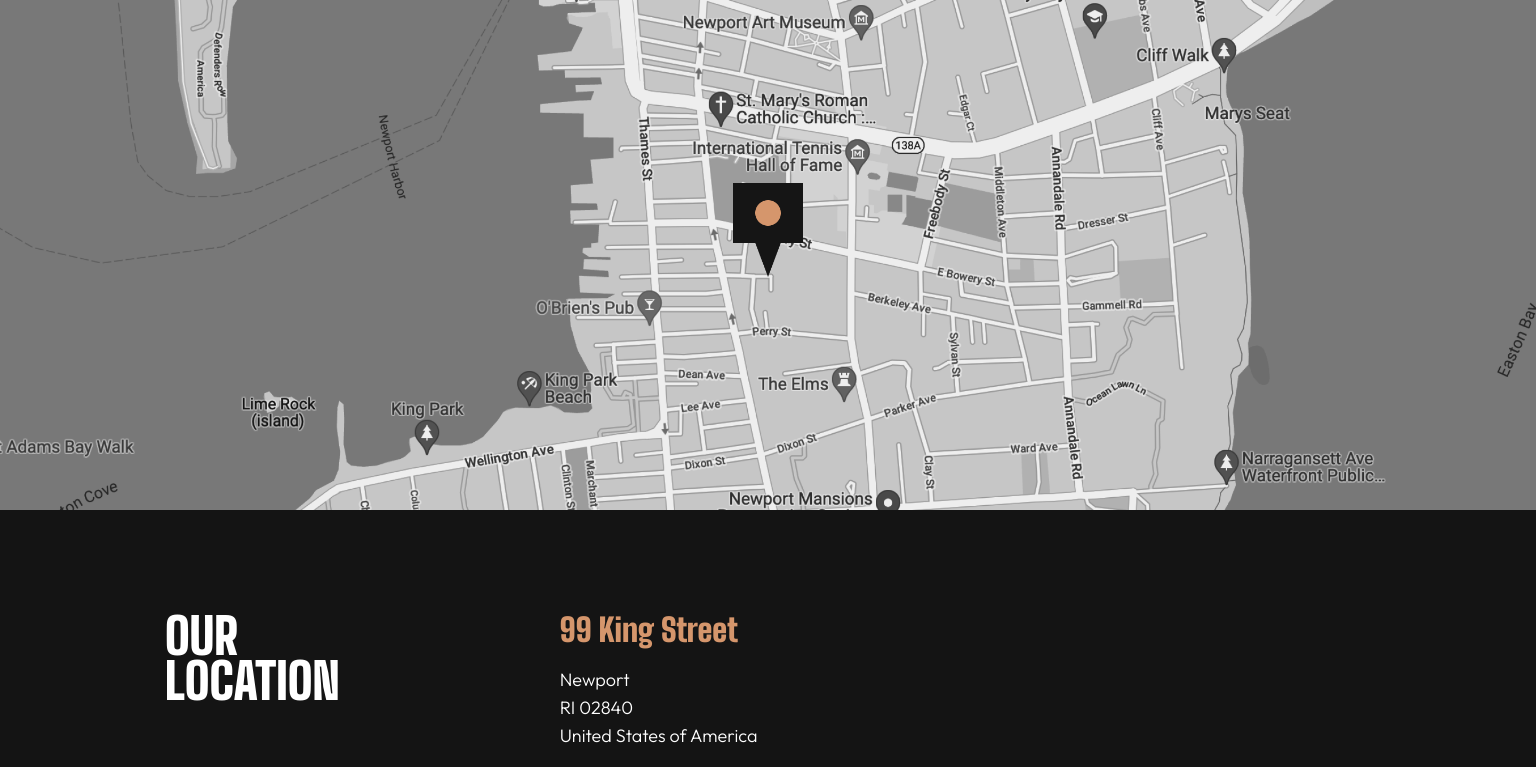
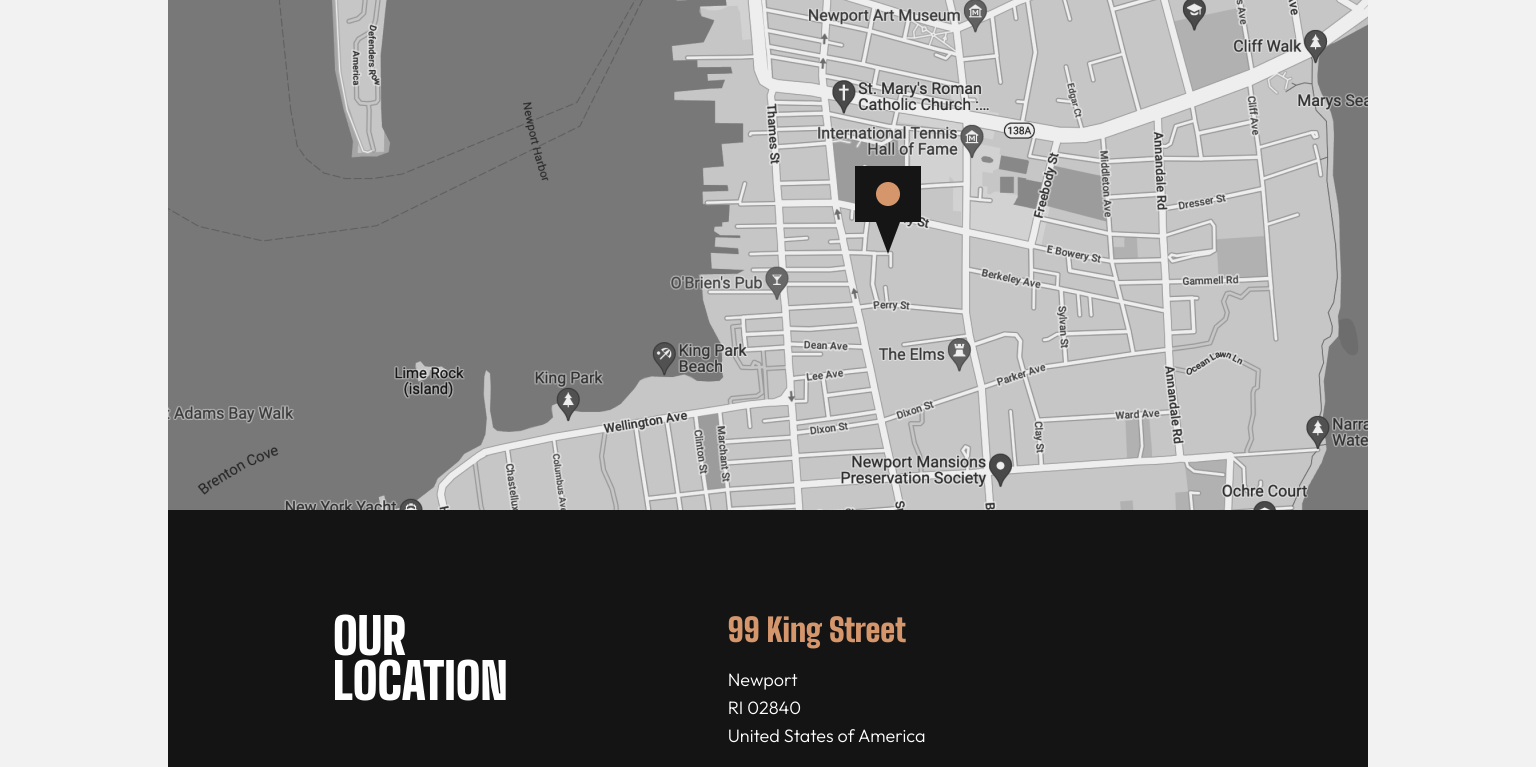
Before and after one commit to MariamKakushadze/Art-Gallery, a plain HTML site: page pages/second/index.html in a window 1536 px wide. Shown: the part 90-857 px from the top of the page. Drawn offline with Linux system fonts and the light colour scheme.

Commit message:
Update style.css

```diff
--- a/pages/second/style.css
+++ b/pages/second/style.css
@@ -157,7 +157,7 @@
     }
     @media only screen and (min-width: 1300px){
         html{
-            max-width:1800px;
+            max-width:1200px;
         }
         header{
             background-image:url(../../assets/Maps.png);
```
